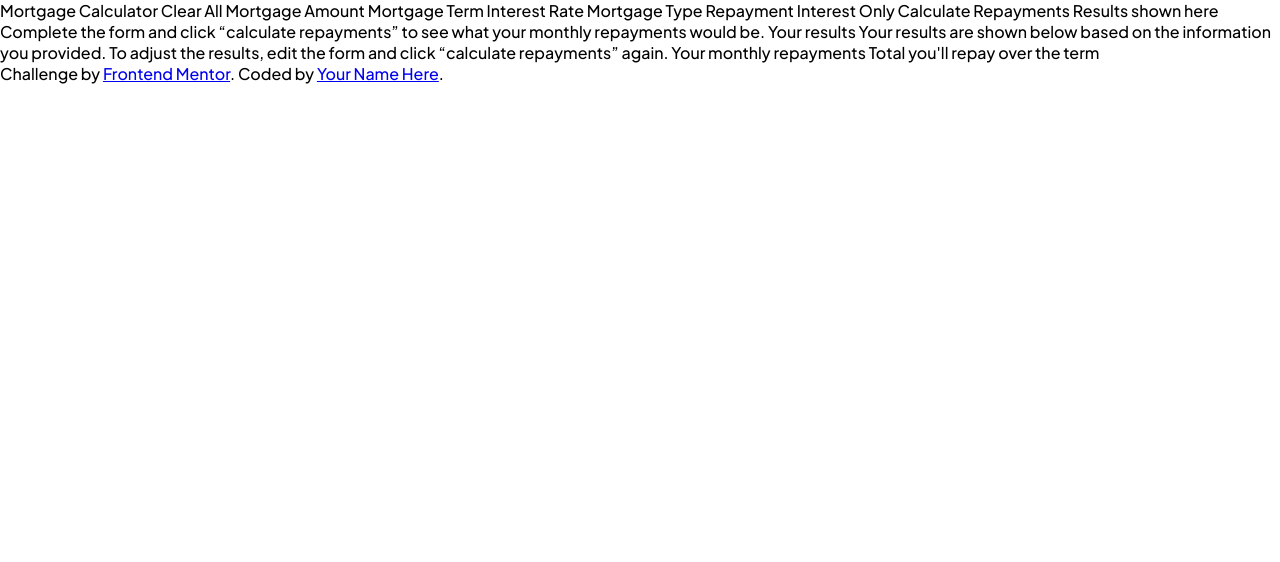
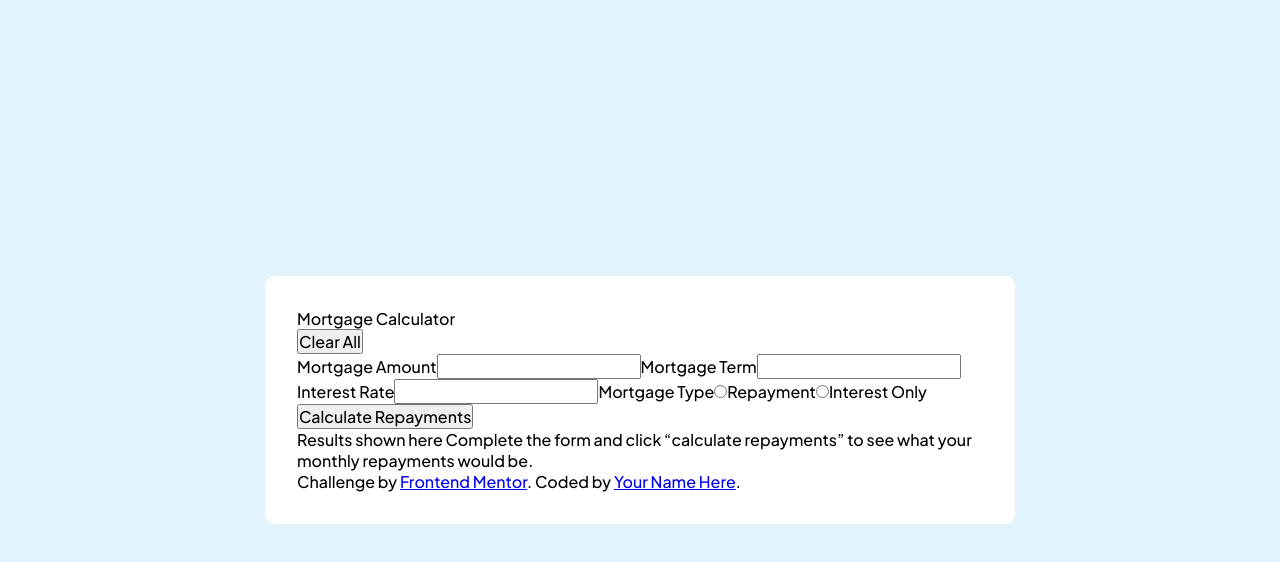
Before and after one commit to jonnywillrees/mortgage-repayment-calculator, an Angular app: page / in a window 1280 px wide. Shown: the top 562 px of the page. Built offline with nearby package versions, Linux system fonts and the light colour scheme.

Commit message:
add basic html and css

```diff
--- a/src/app/app.component.html
+++ b/src/app/app.component.html
@@ -1,31 +1,31 @@
-<main class="main">
-  <div class="content">
-    Mortgage Calculator
-    Clear All
+<div class="card">
+  <main class="card__content">
+    <div class="calculator">
+      <div class="calculator__header">
+        <h2>Mortgage Calculator</h2>
+        <button (click)="onClearCalculator($event)">Clear All</button>
+      </div>
+      <form class="calculator__form" (ngSubmit)="onSubmit($event)">
+        <label for="amount">Mortgage Amount</label>
+        <input type="number" name="amount" id="amount">
 
-    Mortgage Amount
+        <label for="term">Mortgage Term</label>
+        <input type="number" name="term" id="term">
 
-    Mortgage Term
+        <label for="interestRate">Interest Rate</label>
+        <input type="number" name="interestRate" id="interestRate">
 
-    Interest Rate
+        <span>Mortgage Type</span>
+        <input type="radio" name="type" id="repayment" value="repayment">
+        <label for="repayment">Repayment</label>
+        <input type="radio" name="type" id="interestOnly" value="interestOnly">
+        <label for="interestOnly">Interest Only</label>
 
-    Mortgage Type
-    Repayment
-    Interest Only
-
-    Calculate Repayments
-
-    <!-- Empty results start -->
-
-    Results shown here
-
-    Complete the form and click “calculate repayments” to see what
-    your monthly repayments would be.
-
-    <!-- Empty results end -->
-
-    <!-- Completed results start -->
-
+        <button type="submit">Calculate Repayments</button>
+      </form>
+    </div>
+    <div class="results">
+      @if (isResultCalculated) {
         Your results
 
         Your results are shown below based on the information you provided.
@@ -34,14 +34,20 @@
         Your monthly repayments
 
         Total you'll repay over the term
+      }
+      @else {
+        Results shown here
 
-    <!-- Completed results end -->
+        Complete the form and click “calculate repayments” to see what
+        your monthly repayments would be.
+      }
+    </div>
 
     <div class="attribution">
       Challenge by <a href="https://www.frontendmentor.io?ref=challenge">Frontend Mentor</a>.
       Coded by <a href="#">Your Name Here</a>.
     </div>
+  </main>
 </div>
-</main>
 
 <router-outlet />
--- a/src/app/app.component.ts
+++ b/src/app/app.component.ts
@@ -1,13 +1,25 @@
 import { Component } from '@angular/core';
+import { FormsModule } from '@angular/forms';
 import { RouterOutlet } from '@angular/router';
 
 @Component({
   selector: 'app-root',
   standalone: true,
-  imports: [RouterOutlet],
+  imports: [RouterOutlet, FormsModule],
   templateUrl: './app.component.html',
   styleUrl: './app.component.css'
 })
 export class AppComponent {
   title = 'mortgage-repayment-calculator';
+  isResultCalculated = false;
+
+  onClearCalculator(event: Event): void {
+    console.log(event);
+    this.isResultCalculated = false;
+  }
+
+  onSubmit(event: SubmitEvent): void {
+    console.log(event);
+    this.isResultCalculated = true;
+  }
 }
--- a/src/styles.css
+++ b/src/styles.css
@@ -4,4 +4,14 @@
 
 body {
     font-family: var(--ff-sans), Arial, Helvetica, sans-serif;
+    background-color: var(--clr-slate-100);
+    display: grid;
+    place-content: center;
 }
+
+.card {
+    max-width: 750px;
+    background-color: var(--clr-white);
+    padding: 2rem;
+    border-radius: 10px;
+}
```
Lines whose indentation alone changed are shown as unchanged.
